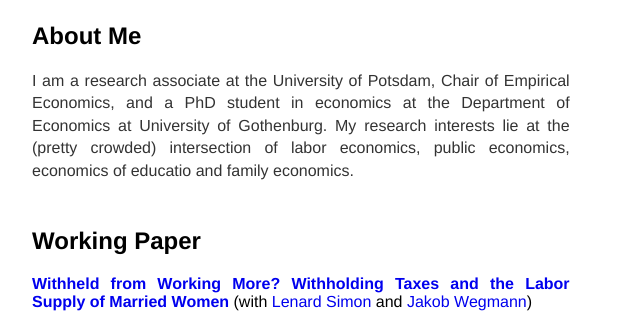
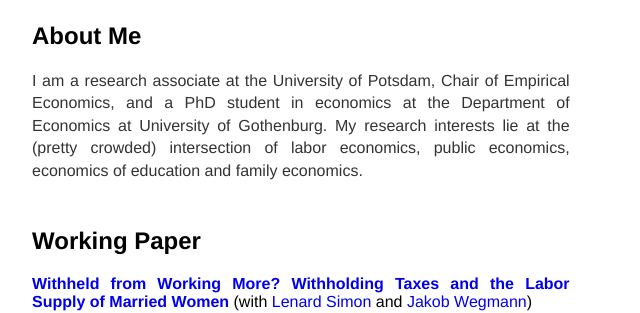
Before and after one commit to timbayerecon/timbayerecon.github.io, a plain HTML site: page index.html in a window 1280 px wide. Shown: the part 145-458 px from the top of the page, 160-800 px from the left. Drawn offline with Linux system fonts and the light colour scheme.

Commit message:
Update index.html

```diff
--- a/index.html
+++ b/index.html
@@ -9,7 +9,7 @@
    <h1> Tim Bayer </h1>
    <div class="maincontent">
     <h2> About Me </h2>
-    <p>I am a research associate at the University of Potsdam, Chair of Empirical Economics, and a PhD student in economics at the Department of Economics at University of Gothenburg. My research interests lie at the (pretty crowded) intersection of labor economics, public economics, economics of educatio and family economics.
+    <p>I am a research associate at the University of Potsdam, Chair of Empirical Economics, and a PhD student in economics at the Department of Economics at University of Gothenburg. My research interests lie at the (pretty crowded) intersection of labor economics, public economics, economics of education and family economics.
     </p>
     <h2> Working Paper </h2>
     <b> <a href="https://jakobwegmann.github.io/papers/withholding_taxes.pdf">Withheld from Working More? Withholding Taxes and the Labor Supply of Married Women</a> </b> (with <a href="https://sites.google.com/view/lenardsimon">Lenard Simon</a> and <a href="https://jakobwegmann.github.io/">Jakob Wegmann</a>)<br> <br>
```
